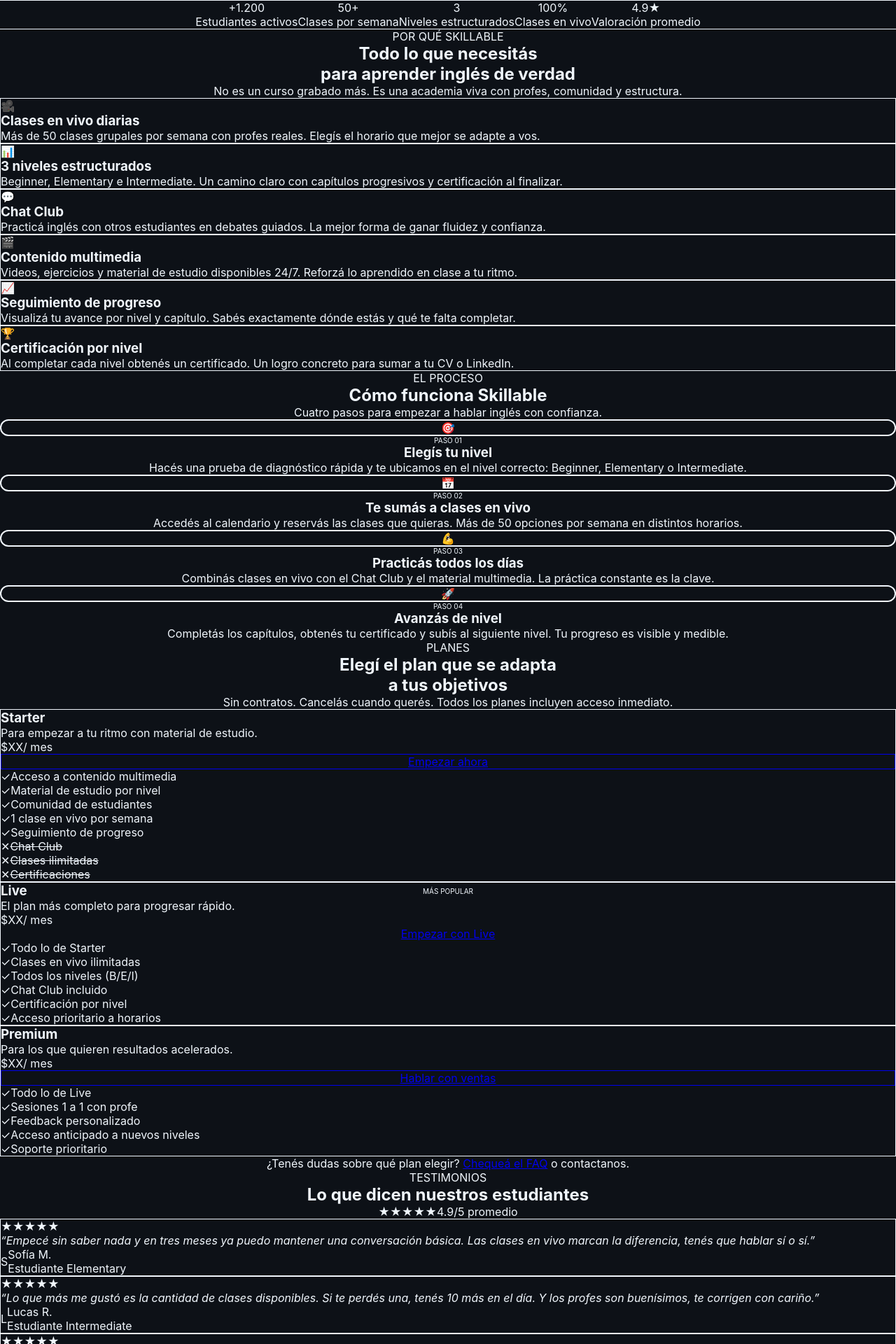
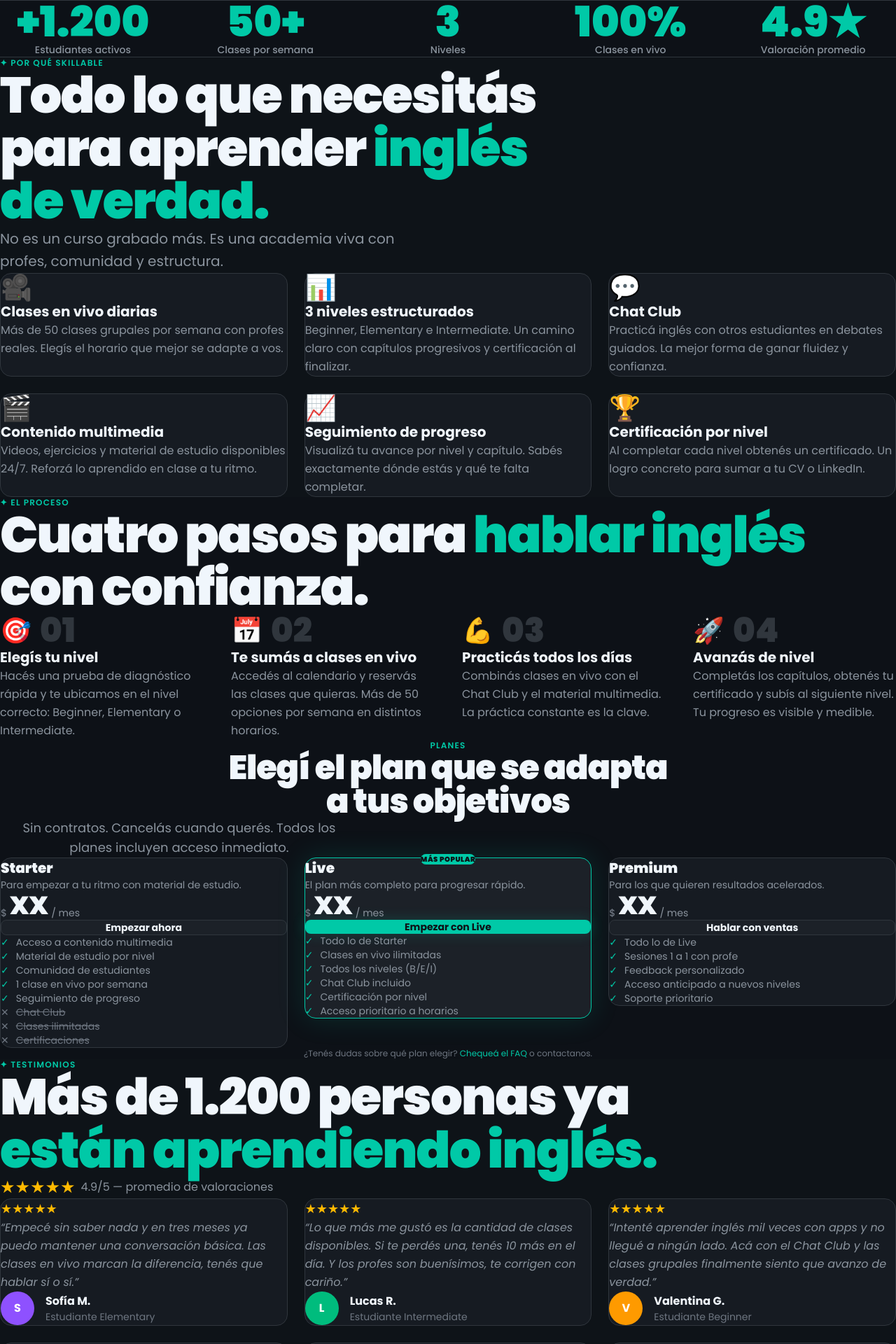
Before and after one commit to Nabiar2/data-analyst-journey, a Next.js app: page / in a window 1280 px wide. Shown: the part 800-2720 px from the top of the page at 70% size. Built offline with nearby package versions, Linux system fonts and the light colour scheme.

Commit message:
feat: redesign hotmart-style — stats gigantes, headings mixtos, más espacio

```diff
--- a/app/globals.css
+++ b/app/globals.css
@@ -1,8 +1,27 @@
-@tailwind base;
-@tailwind components;
-@tailwind utilities;
+@import url('https://fonts.googleapis.com/css2?family=Poppins:ital,wght@0,300;0,400;0,500;0,600;0,700;0,800;0,900;1,400;1,600&display=swap');
 
-@import url('https://fonts.googleapis.com/css2?family=Inter:wght@300;400;500;600;700;800;900&display=swap');
+@import "tailwindcss";
+
+@theme {
+  --color-bg: #0D1117;
+  --color-surface: #161B22;
+  --color-surface-2: #1C2128;
+  --color-border: #30363D;
+  --color-accent: #00C9A7;
+  --color-accent-hover: #00A889;
+  --color-accent-dim: rgba(0,201,167,0.12);
+  --color-gold: #F0A500;
+  --color-text-primary: #F0F6FC;
+  --color-text-muted: #8B949E;
+  --color-text-subtle: #6E7681;
+
+  --font-sans: 'Poppins', system-ui, sans-serif;
+
+  --shadow-glow-accent: 0 0 40px rgba(0,201,167,0.15);
+  --shadow-glow-accent-sm: 0 0 20px rgba(0,201,167,0.2);
+
+  --animate-pulse-slow: pulse 3s cubic-bezier(0.4, 0, 0.6, 1) infinite;
+}
 
 * {
   box-sizing: border-box;
@@ -17,7 +36,7 @@
 body {
   background-color: #0D1117;
   color: #F0F6FC;
-  font-family: 'Inter', system-ui, sans-serif;
+  font-family: 'Poppins', system-ui, sans-serif;
   -webkit-font-smoothing: antialiased;
   -moz-osx-font-smoothing: grayscale;
 }
--- a/components/Features.tsx
+++ b/components/Features.tsx
@@ -2,82 +2,49 @@
 import { motion } from "framer-motion";
 
 const features = [
-  {
-    icon: "🎥",
-    title: "Clases en vivo diarias",
-    description:
-      "Más de 50 clases grupales por semana con profes reales. Elegís el horario que mejor se adapte a vos.",
-  },
-  {
-    icon: "📊",
-    title: "3 niveles estructurados",
-    description:
-      "Beginner, Elementary e Intermediate. Un camino claro con capítulos progresivos y certificación al finalizar.",
-  },
-  {
-    icon: "💬",
-    title: "Chat Club",
-    description:
-      "Practicá inglés con otros estudiantes en debates guiados. La mejor forma de ganar fluidez y confianza.",
-  },
-  {
-    icon: "🎬",
-    title: "Contenido multimedia",
-    description:
-      "Videos, ejercicios y material de estudio disponibles 24/7. Reforzá lo aprendido en clase a tu ritmo.",
-  },
-  {
-    icon: "📈",
-    title: "Seguimiento de progreso",
-    description:
-      "Visualizá tu avance por nivel y capítulo. Sabés exactamente dónde estás y qué te falta completar.",
-  },
-  {
-    icon: "🏆",
-    title: "Certificación por nivel",
-    description:
-      "Al completar cada nivel obtenés un certificado. Un logro concreto para sumar a tu CV o LinkedIn.",
-  },
+  { icon: "🎥", title: "Clases en vivo diarias", description: "Más de 50 clases grupales por semana con profes reales. Elegís el horario que mejor se adapte a vos." },
+  { icon: "📊", title: "3 niveles estructurados", description: "Beginner, Elementary e Intermediate. Un camino claro con capítulos progresivos y certificación al finalizar." },
+  { icon: "💬", title: "Chat Club", description: "Practicá inglés con otros estudiantes en debates guiados. La mejor forma de ganar fluidez y confianza." },
+  { icon: "🎬", title: "Contenido multimedia", description: "Videos, ejercicios y material de estudio disponibles 24/7. Reforzá lo aprendido en clase a tu ritmo." },
+  { icon: "📈", title: "Seguimiento de progreso", description: "Visualizá tu avance por nivel y capítulo. Sabés exactamente dónde estás y qué te falta completar." },
+  { icon: "🏆", title: "Certificación por nivel", description: "Al completar cada nivel obtenés un certificado. Un logro concreto para sumar a tu CV o LinkedIn." },
 ];
 
 export default function Features() {
   return (
-    <section id="features" className="py-24 px-6">
+    <section id="features" className="py-32 px-6 lg:px-10 bg-surface/20">
       <div className="max-w-7xl mx-auto">
         <motion.div
-          initial={{ opacity: 0, y: 20 }}
+          initial={{ opacity: 0, y: 24 }}
           whileInView={{ opacity: 1, y: 0 }}
           viewport={{ once: true }}
-          className="text-center mb-16"
+          className="mb-20"
         >
-          <span className="text-accent text-xs font-semibold tracking-widest uppercase mb-4 block">
-            Por qué Skillable
+          <span className="text-accent text-xs font-semibold tracking-widest uppercase mb-6 block">
+            ✦ Por qué Skillable
           </span>
-          <h2 className="text-4xl md:text-5xl font-black text-text-primary tracking-tight mb-4">
-            Todo lo que necesitás<br />para aprender inglés de verdad
+          <h2 className="text-5xl md:text-6xl lg:text-7xl font-black text-text-primary tracking-tight leading-[1.05] max-w-3xl">
+            Todo lo que necesitás para aprender{" "}
+            <span className="text-accent">inglés de verdad.</span>
           </h2>
-          <p className="text-text-muted text-lg max-w-xl mx-auto">
+          <p className="text-text-muted text-xl mt-6 max-w-xl leading-relaxed">
             No es un curso grabado más. Es una academia viva con profes, comunidad y estructura.
           </p>
         </motion.div>
 
-        <div className="grid md:grid-cols-2 lg:grid-cols-3 gap-4">
+        <div className="grid md:grid-cols-2 lg:grid-cols-3 gap-6">
           {features.map((feat, i) => (
             <motion.div
               key={feat.title}
-              initial={{ opacity: 0, y: 20 }}
+              initial={{ opacity: 0, y: 24 }}
               whileInView={{ opacity: 1, y: 0 }}
               viewport={{ once: true }}
               transition={{ delay: i * 0.07 }}
-              className="group bg-surface hover:bg-surface-2 border border-border hover:border-accent/30 rounded-xl p-6 transition-all duration-300"
+              className="bg-surface border border-border rounded-2xl p-8 hover:border-accent/30 transition-all duration-300"
             >
-              <div className="text-3xl mb-4">{feat.icon}</div>
-              <h3 className="text-text-primary font-bold text-lg mb-2">
-                {feat.title}
-              </h3>
-              <p className="text-text-muted text-sm leading-relaxed">
-                {feat.description}
-              </p>
+              <div className="text-4xl mb-5">{feat.icon}</div>
+              <h3 className="text-text-primary font-bold text-xl mb-3">{feat.title}</h3>
+              <p className="text-text-muted text-base leading-relaxed">{feat.description}</p>
             </motion.div>
           ))}
         </div>
--- a/components/HowItWorks.tsx
+++ b/components/HowItWorks.tsx
@@ -2,87 +2,47 @@
 import { motion } from "framer-motion";
 
 const steps = [
-  {
-    number: "01",
-    title: "Elegís tu nivel",
-    description:
-      "Hacés una prueba de diagnóstico rápida y te ubicamos en el nivel correcto: Beginner, Elementary o Intermediate.",
-    icon: "🎯",
-  },
-  {
-    number: "02",
-    title: "Te sumás a clases en vivo",
-    description:
-      "Accedés al calendario y reservás las clases que quieras. Más de 50 opciones por semana en distintos horarios.",
-    icon: "📅",
-  },
-  {
-    number: "03",
-    title: "Practicás todos los días",
-    description:
-      "Combinás clases en vivo con el Chat Club y el material multimedia. La práctica constante es la clave.",
-    icon: "💪",
-  },
-  {
-    number: "04",
-    title: "Avanzás de nivel",
-    description:
-      "Completás los capítulos, obtenés tu certificado y subís al siguiente nivel. Tu progreso es visible y medible.",
-    icon: "🚀",
-  },
+  { number: "01", title: "Elegís tu nivel", description: "Hacés una prueba de diagnóstico rápida y te ubicamos en el nivel correcto: Beginner, Elementary o Intermediate.", icon: "🎯" },
+  { number: "02", title: "Te sumás a clases en vivo", description: "Accedés al calendario y reservás las clases que quieras. Más de 50 opciones por semana en distintos horarios.", icon: "📅" },
+  { number: "03", title: "Practicás todos los días", description: "Combinás clases en vivo con el Chat Club y el material multimedia. La práctica constante es la clave.", icon: "💪" },
+  { number: "04", title: "Avanzás de nivel", description: "Completás los capítulos, obtenés tu certificado y subís al siguiente nivel. Tu progreso es visible y medible.", icon: "🚀" },
 ];
 
 export default function HowItWorks() {
   return (
-    <section id="how-it-works" className="py-24 px-6 bg-surface/30">
+    <section id="how-it-works" className="py-32 px-6 lg:px-10 bg-bg">
       <div className="max-w-7xl mx-auto">
         <motion.div
-          initial={{ opacity: 0, y: 20 }}
+          initial={{ opacity: 0, y: 24 }}
           whileInView={{ opacity: 1, y: 0 }}
           viewport={{ once: true }}
-          className="text-center mb-16"
+          className="mb-20"
         >
-          <span className="text-accent text-xs font-semibold tracking-widest uppercase mb-4 block">
-            El proceso
+          <span className="text-accent text-xs font-semibold tracking-widest uppercase mb-6 block">
+            ✦ El proceso
           </span>
-          <h2 className="text-4xl md:text-5xl font-black text-text-primary tracking-tight mb-4">
-            Cómo funciona Skillable
+          <h2 className="text-5xl md:text-6xl lg:text-7xl font-black text-text-primary tracking-tight leading-[1.05]">
+            Cuatro pasos para{" "}
+            <span className="text-accent">hablar inglés</span>
+            <br />con confianza.
           </h2>
-          <p className="text-text-muted text-lg max-w-lg mx-auto">
-            Cuatro pasos para empezar a hablar inglés con confianza.
-          </p>
         </motion.div>
 
-        <div className="grid md:grid-cols-2 lg:grid-cols-4 gap-6 relative">
-          {/* Connector line (desktop) */}
-          <div className="hidden lg:block absolute top-10 left-[12.5%] right-[12.5%] h-px bg-gradient-to-r from-transparent via-border to-transparent" />
-
+        <div className="grid md:grid-cols-2 lg:grid-cols-4 gap-10">
           {steps.map((step, i) => (
             <motion.div
               key={step.number}
-              initial={{ opacity: 0, y: 24 }}
+              initial={{ opacity: 0, y: 28 }}
               whileInView={{ opacity: 1, y: 0 }}
               viewport={{ once: true }}
               transition={{ delay: i * 0.1 }}
-              className="relative text-center"
             >
-              {/* Step circle */}
-              <div className="relative z-10 w-20 h-20 mx-auto mb-6 bg-bg border-2 border-border rounded-full flex items-center justify-center">
-                <span className="text-2xl">{step.icon}</span>
-                <span className="absolute -top-2 -right-2 w-5 h-5 bg-accent rounded-full flex items-center justify-center text-[9px] font-black text-bg">
-                  {i + 1}
-                </span>
+              <div className="flex items-center gap-3 mb-6">
+                <span className="text-4xl">{step.icon}</span>
+                <span className="text-5xl font-black text-border">{step.number}</span>
               </div>
-
-              <span className="text-[10px] font-black text-text-subtle tracking-widest mb-2 block">
-                PASO {step.number}
-              </span>
-              <h3 className="text-text-primary font-bold text-lg mb-2">
-                {step.title}
-              </h3>
-              <p className="text-text-muted text-sm leading-relaxed">
-                {step.description}
-              </p>
+              <h3 className="text-text-primary font-bold text-xl mb-3">{step.title}</h3>
+              <p className="text-text-muted text-base leading-relaxed">{step.description}</p>
             </motion.div>
           ))}
         </div>
--- a/components/LogoStrip.tsx
+++ b/components/LogoStrip.tsx
@@ -4,27 +4,27 @@
 const stats = [
   { value: "+1.200", label: "Estudiantes activos" },
   { value: "50+", label: "Clases por semana" },
-  { value: "3", label: "Niveles estructurados" },
+  { value: "3", label: "Niveles" },
   { value: "100%", label: "Clases en vivo" },
   { value: "4.9★", label: "Valoración promedio" },
 ];
 
 export default function LogoStrip() {
   return (
-    <section className="border-y border-border bg-surface/50">
-      <div className="max-w-7xl mx-auto px-6 py-8">
-        <div className="flex flex-wrap justify-center gap-8 md:gap-16">
+    <section className="bg-bg border-y border-border">
+      <div className="max-w-7xl mx-auto px-6 lg:px-10 py-20">
+        <div className="grid grid-cols-2 md:grid-cols-5 gap-10 md:gap-6">
           {stats.map((stat, i) => (
             <motion.div
               key={stat.label}
-              initial={{ opacity: 0, y: 12 }}
+              initial={{ opacity: 0, y: 16 }}
               whileInView={{ opacity: 1, y: 0 }}
               viewport={{ once: true }}
               transition={{ delay: i * 0.08 }}
               className="text-center"
             >
-              <p className="text-2xl font-black text-accent">{stat.value}</p>
-              <p className="text-xs text-text-muted mt-0.5">{stat.label}</p>
+              <p className="text-5xl md:text-6xl font-black text-accent leading-none">{stat.value}</p>
+              <p className="text-text-muted text-sm font-medium mt-3">{stat.label}</p>
             </motion.div>
           ))}
         </div>
--- a/components/Testimonials.tsx
+++ b/components/Testimonials.tsx
@@ -2,109 +2,54 @@
 import { motion } from "framer-motion";
 
 const testimonials = [
-  {
-    name: "Sofía M.",
-    role: "Estudiante Elementary",
-    avatar: "S",
-    color: "bg-violet-500",
-    quote:
-      "Empecé sin saber nada y en tres meses ya puedo mantener una conversación básica. Las clases en vivo marcan la diferencia, tenés que hablar sí o sí.",
-    stars: 5,
-  },
-  {
-    name: "Lucas R.",
-    role: "Estudiante Intermediate",
-    avatar: "L",
-    color: "bg-emerald-500",
-    quote:
-      "Lo que más me gustó es la cantidad de clases disponibles. Si te perdés una, tenés 10 más en el día. Y los profes son buenísimos, te corrigen con cariño.",
-    stars: 5,
-  },
-  {
-    name: "Valentina G.",
-    role: "Estudiante Beginner",
-    avatar: "V",
-    color: "bg-amber-500",
-    quote:
-      "Intenté aprender inglés mil veces con apps y no llegué a ningún lado. Acá con el Chat Club y las clases grupales finalmente siento que avanzo de verdad.",
-    stars: 5,
-  },
-  {
-    name: "Martín F.",
-    role: "Estudiante Elementary",
-    avatar: "M",
-    color: "bg-sky-500",
-    quote:
-      "La estructura por capítulos es genial porque siempre sabés qué viene después. Y poder ver tu porcentaje de avance te da un montón de motivación.",
-    stars: 5,
-  },
-  {
-    name: "Camila T.",
-    role: "Estudiante Intermediate",
-    avatar: "C",
-    color: "bg-rose-500",
-    quote:
-      "Trabajo full time y el hecho de que haya clases desde la mañana hasta la noche me permitió encajar Skillable en mi rutina sin problemas.",
-    stars: 5,
-  },
-  {
-    name: "Agustín P.",
-    role: "Estudiante Beginner",
-    avatar: "A",
-    color: "bg-indigo-500",
-    quote:
-      "La inversión vale completamente. Pagás por tener acceso a profes reales y una comunidad. No es un YouTube glorificado, es una academia de verdad.",
-    stars: 5,
-  },
+  { name: "Sofía M.", role: "Estudiante Elementary", avatar: "S", color: "bg-violet-500", quote: "Empecé sin saber nada y en tres meses ya puedo mantener una conversación básica. Las clases en vivo marcan la diferencia, tenés que hablar sí o sí.", stars: 5 },
+  { name: "Lucas R.", role: "Estudiante Intermediate", avatar: "L", color: "bg-emerald-500", quote: "Lo que más me gustó es la cantidad de clases disponibles. Si te perdés una, tenés 10 más en el día. Y los profes son buenísimos, te corrigen con cariño.", stars: 5 },
+  { name: "Valentina G.", role: "Estudiante Beginner", avatar: "V", color: "bg-amber-500", quote: "Intenté aprender inglés mil veces con apps y no llegué a ningún lado. Acá con el Chat Club y las clases grupales finalmente siento que avanzo de verdad.", stars: 5 },
+  { name: "Martín F.", role: "Estudiante Elementary", avatar: "M", color: "bg-sky-500", quote: "La estructura por capítulos es genial porque siempre sabés qué viene después. Y poder ver tu porcentaje de avance te da un montón de motivación.", stars: 5 },
+  { name: "Camila T.", role: "Estudiante Intermediate", avatar: "C", color: "bg-rose-500", quote: "Trabajo full time y el hecho de que haya clases desde la mañana hasta la noche me permitió encajar Skillable en mi rutina sin problemas.", stars: 5 },
+  { name: "Agustín P.", role: "Estudiante Beginner", avatar: "A", color: "bg-indigo-500", quote: "La inversión vale completamente. Pagás por tener acceso a profes reales y una comunidad. No es un YouTube glorificado, es una academia de verdad.", stars: 5 },
 ];
 
 export default function Testimonials() {
   return (
-    <section id="testimonials" className="py-24 px-6 bg-surface/30">
+    <section id="testimonials" className="py-32 px-6 lg:px-10 bg-surface/20">
       <div className="max-w-7xl mx-auto">
         <motion.div
-          initial={{ opacity: 0, y: 20 }}
+          initial={{ opacity: 0, y: 24 }}
           whileInView={{ opacity: 1, y: 0 }}
           viewport={{ once: true }}
-          className="text-center mb-16"
+          className="mb-20"
         >
-          <span className="text-accent text-xs font-semibold tracking-widest uppercase mb-4 block">
-            Testimonios
+          <span className="text-accent text-xs font-semibold tracking-widest uppercase mb-6 block">
+            ✦ Testimonios
           </span>
-          <h2 className="text-4xl md:text-5xl font-black text-text-primary tracking-tight mb-4">
-            Lo que dicen nuestros estudiantes
+          <h2 className="text-5xl md:text-6xl lg:text-7xl font-black text-text-primary tracking-tight leading-[1.05]">
+            Más de 1.200 personas ya<br />
+            <span className="text-accent">están aprendiendo inglés.</span>
           </h2>
-          <div className="flex items-center justify-center gap-1 text-amber-400">
-            {"★★★★★"}
-            <span className="text-text-muted text-sm ml-2">4.9/5 promedio</span>
+          <div className="flex items-center gap-2 mt-6">
+            <span className="text-amber-400 text-2xl">★★★★★</span>
+            <span className="text-text-muted text-base">4.9/5 — promedio de valoraciones</span>
           </div>
         </motion.div>
 
-        <div className="grid md:grid-cols-2 lg:grid-cols-3 gap-4">
+        <div className="grid md:grid-cols-2 lg:grid-cols-3 gap-6">
           {testimonials.map((t, i) => (
             <motion.div
               key={t.name}
-              initial={{ opacity: 0, y: 20 }}
+              initial={{ opacity: 0, y: 24 }}
               whileInView={{ opacity: 1, y: 0 }}
               viewport={{ once: true }}
               transition={{ delay: i * 0.07 }}
-              className="bg-surface border border-border rounded-xl p-6"
+              className="bg-surface border border-border rounded-2xl p-8"
             >
-              <div className="flex text-amber-400 text-sm mb-4">
-                {"★".repeat(t.stars)}
-              </div>
-              <p className="text-text-muted text-sm leading-relaxed mb-5 italic">
-                &ldquo;{t.quote}&rdquo;
-              </p>
-              <div className="flex items-center gap-3">
-                <div
-                  className={`w-9 h-9 rounded-full ${t.color} flex items-center justify-center text-white text-sm font-bold shrink-0`}
-                >
-                  {t.avatar}
-                </div>
+              <div className="flex text-amber-400 text-lg mb-5">{"★".repeat(t.stars)}</div>
+              <p className="text-text-muted text-base leading-relaxed mb-6 italic">&ldquo;{t.quote}&rdquo;</p>
+              <div className="flex items-center gap-4">
+                <div className={`w-12 h-12 rounded-full ${t.color} flex items-center justify-center text-white font-bold shrink-0`}>{t.avatar}</div>
                 <div>
-                  <p className="text-text-primary text-sm font-semibold">{t.name}</p>
-                  <p className="text-text-subtle text-xs">{t.role}</p>
+                  <p className="text-text-primary font-bold">{t.name}</p>
+                  <p className="text-text-subtle text-sm">{t.role}</p>
                 </div>
               </div>
             </motion.div>
```
Also changed, not shown: components/CtaBanner.tsx (+17 -20 lines), 1 other file (tests, documents, lock files or other folders).
